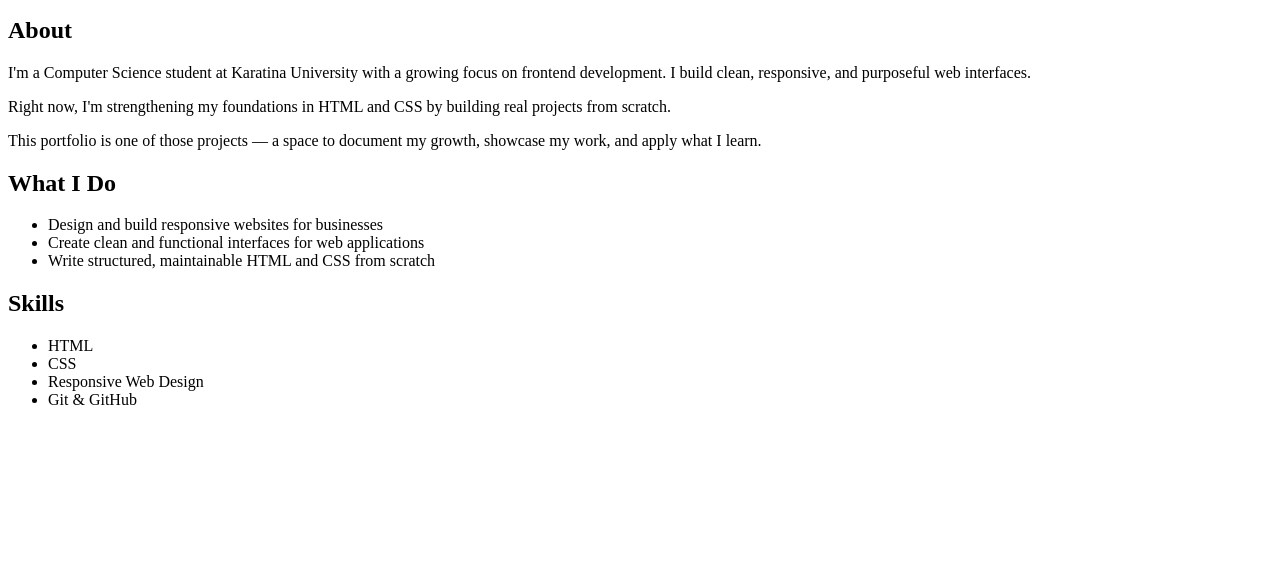
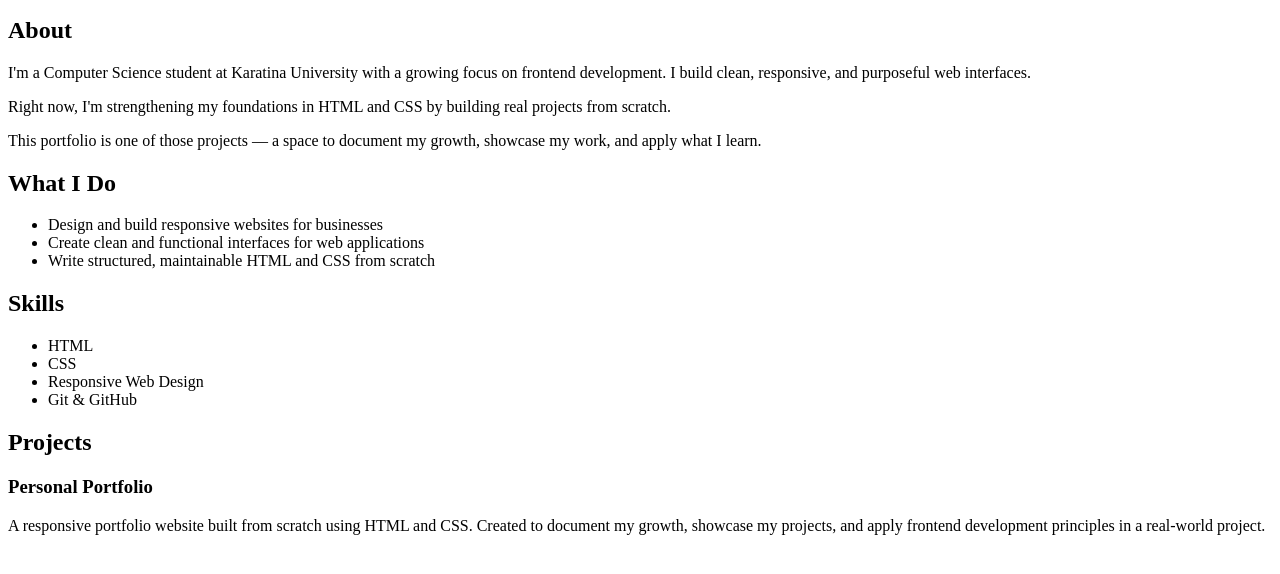
Before and after one commit to Timothy-dev-tech/timPortfolio, a plain HTML site: page index.html in a window 1280 px wide. Shown: the part 148-722 px from the top of the page. Drawn offline with Linux system fonts and the light colour scheme.

Commit message:
Add projects section html

```diff
--- a/index.html
+++ b/index.html
@@ -70,5 +70,22 @@
       </div>
     </div>
   </section>
+
+  <!-- PROJECTS -->
+  <section id="projects">
+    <div class="container">
+      <div class="projects-content">
+        <h2>Projects</h2>
+
+        <article class="project-card">
+          <h3>Personal Portfolio</h3>
+          <p>
+            A responsive portfolio website built from scratch using HTML and CSS. Created to document my growth, showcase my projects, and apply frontend development principles in a real-world project.
+          </p>
+        </article>
+
+      </div>
+    </div>
+  </section>
 </body>
 </html>
```
